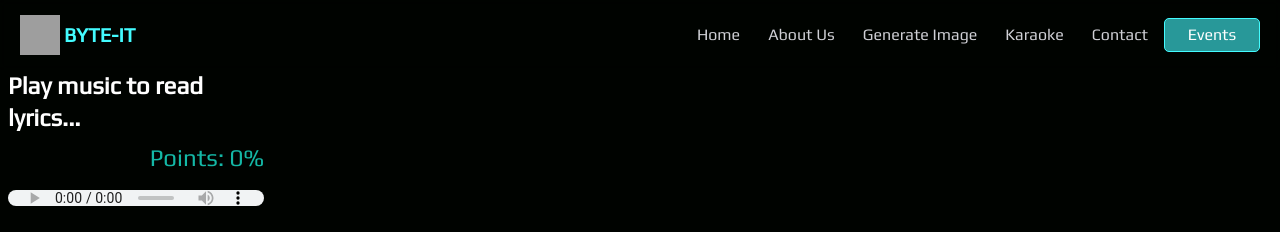
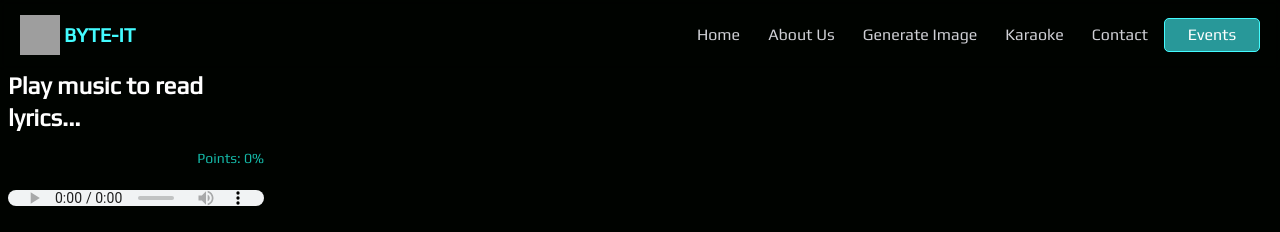
Before and after one commit to gauravdubey013/byteit, a Next.js app: page /Karaoke/1 in a window 1280 px wide. Shown: the top 232 px of the page. Built offline with nearby package versions, Linux system fonts and the light colour scheme; grey boxes are pictures that could not be loaded.

Commit message:
Update MusicPlayer.jsx

```diff
--- a/src/components/MusicPlayer.jsx
+++ b/src/components/MusicPlayer.jsx
@@ -225,7 +225,7 @@ const MusicPlayer = (props) => {
           <h1 className="text-3xl md:text-2xl text-white font-extrabold ease-in-out duration-200">
             Play music to read lyrics...
           </h1>
-          <div className="w-full h-[30%] flex items-center justify-between gap-2 md:gap-1 text-2xl md:text-l text-teal-500 px-2 md:p-0">
+          <div className="w-full h-[30%] flex items-center justify-between gap-2 md:gap-1 text-2xl md:text-[14px] text-teal-500 px-2 md:p-0">
             <h1 className="uppercase font-bold">{titleFetch}</h1>
             <p>Points: {points}%</p>
           </div>
```
